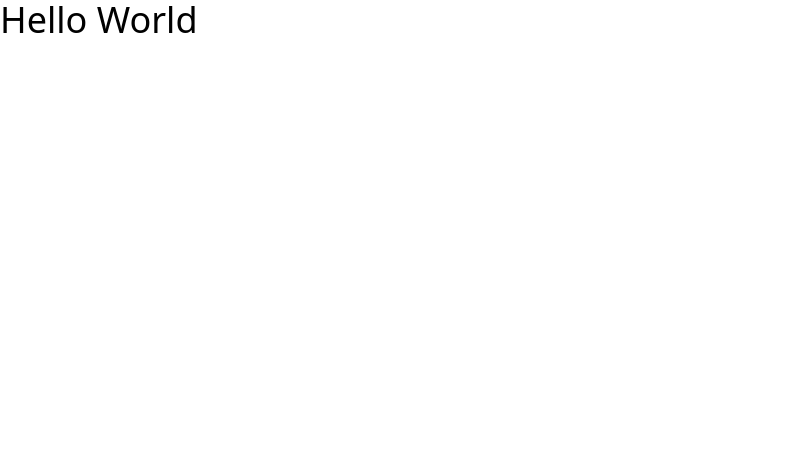
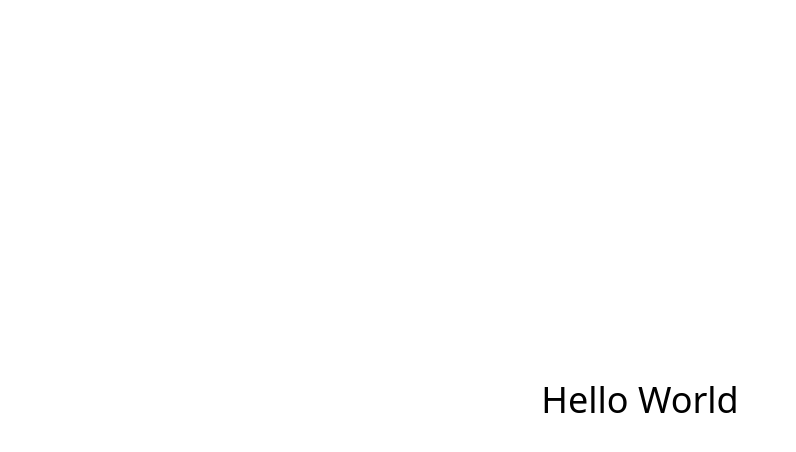
Before and after one commit to Ayuse/wired, a Next.js app: page / in a window 1280 px wide. Shown: the top 452 px of the page, without its empty margins (0-796 px from the left). Built offline with nearby package versions, Linux system fonts and the light colour scheme.

Commit message:
update home

```diff
--- a/app/page.tsx
+++ b/app/page.tsx
@@ -1,6 +1,6 @@
 export default function Home() {
   return (
-    <div className="bg-white text-black h-full w-full flex items-center content-center text-4xl">
+    <div className="bg-white text-black h-screen w-screen flex items-center justify-center text-4xl">
       Hello World
     </div>
   );
```
